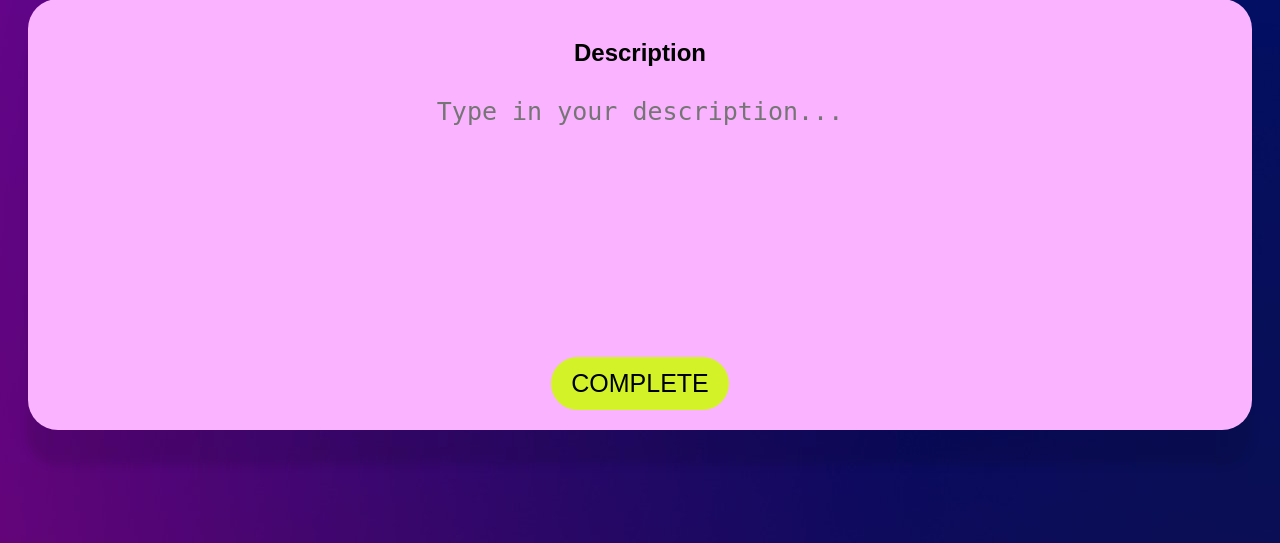
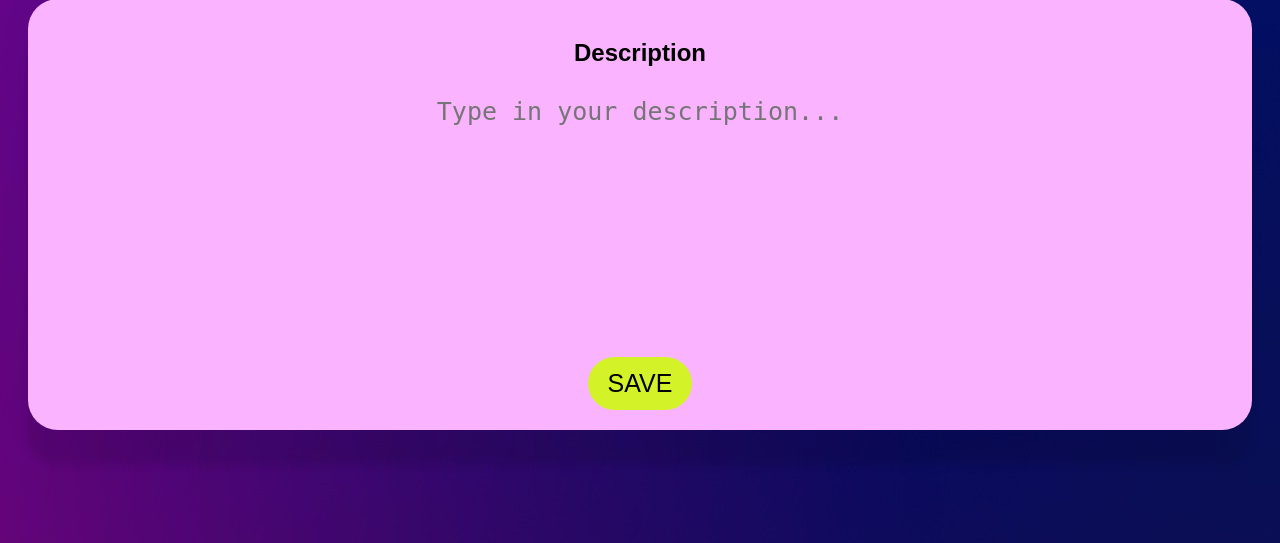
Before and after one commit to GGrinch13/ToDoApp, a Flask app: page /task/84 in a window 1280 px wide. Shown: the part 257-800 px from the top of the page. Run offline with Flask 3, Linux system fonts and the light colour scheme; data comes from the database, SQL or seed files in the repository.

Commit message:
Update task.html

```diff
--- a/templates/task.html
+++ b/templates/task.html
@@ -14,7 +14,7 @@
         <form action="/save/{{ task_id }}" method="POST">
 
             <textarea wrap="hard" name="descc" style="scrollbar-face-color: blueviolet;"  class="text1" id="description" placeholder="Type in your description..." cols="30" rows="10">{{ description }}</textarea>
-            <button class="ctaa1" type="submit">Complete</button>
+            <button class="ctaa1" type="submit">SAVE</button>
         </form>
     </div>
 
```
